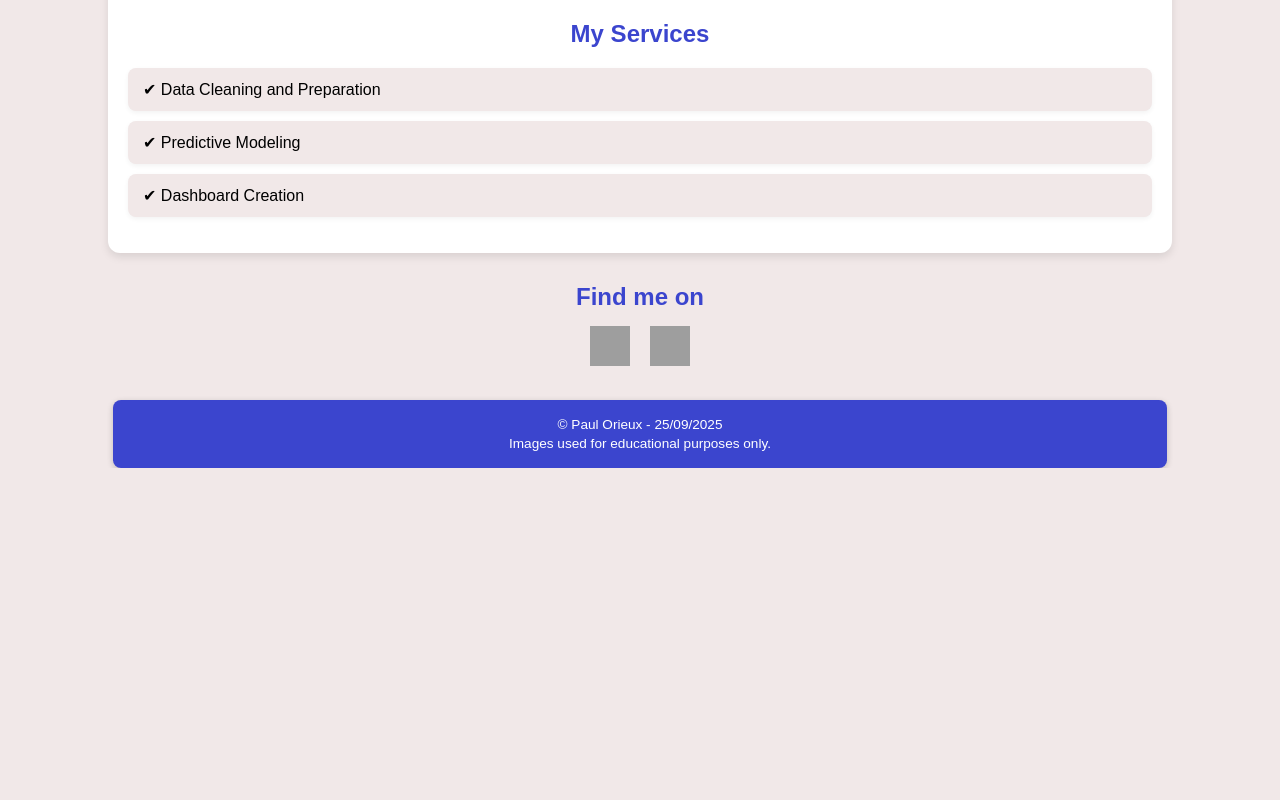
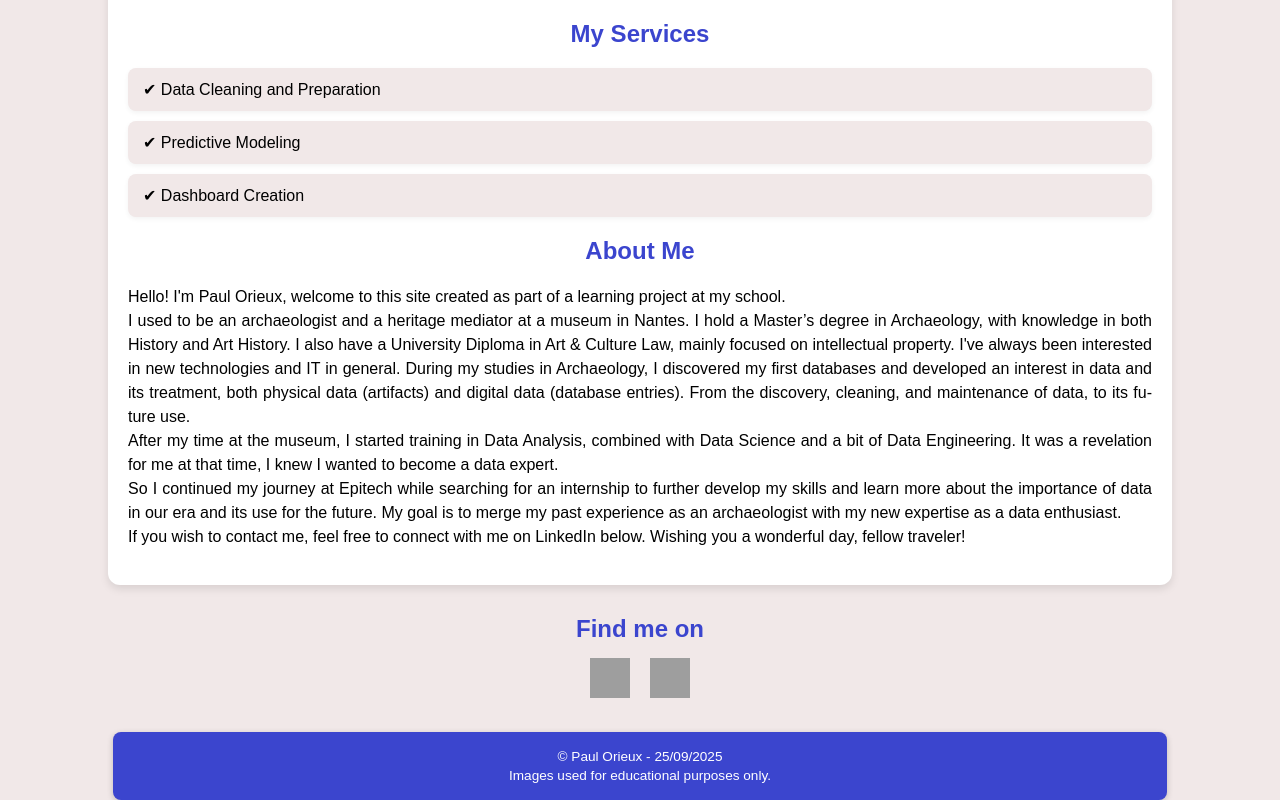
Before and after one commit to Fuuss44/Projet-site-2025, a plain HTML site: page profil.html in a window 1280 px wide. Shown: the part 810-1610 px from the top of the page. Before the commit the page ends 1278 px from the top, so only its background shows below. Drawn offline with Linux system fonts and the light colour scheme; grey boxes are pictures that could not be loaded.

Commit message:
Ajouts profil et corrections

```diff
--- a/profil.html
+++ b/profil.html
@@ -47,6 +47,34 @@
                 <li>✔ Dashboard Creation</li>
             </ul>
 
+            <section class="profile-about">
+                <h2>About Me</h2>
+                <p>
+                    Hello! I'm Paul Orieux, welcome to this site created as part of a learning project at my school.<br>
+                    I used to be an archaeologist and a heritage mediator at a museum in Nantes. I hold a Master’s
+                    degree in Archaeology, with knowledge in both History and Art History. I also have a University
+                    Diploma in Art & Culture Law, mainly focused on intellectual property. I've always been interested
+                    in new technologies and IT in general. During my studies in Archaeology, I discovered my first
+                    databases and developed an interest in data and its treatment, both physical data (artifacts) and
+                    digital data (database entries). From the discovery, cleaning, and maintenance of data, to its
+                    future use.<br>
+                    After my time at the museum, I started training in Data Analysis, combined with Data Science and a
+                    bit of Data Engineering. It was a revelation for me at that time, I knew I wanted to become a data
+                    expert.<br>
+                    So I continued my journey at Epitech while searching for an internship to further develop my skills
+                    and learn more about the importance of data in our era and its use for the future. My goal is to
+                    merge my past experience as an archaeologist with my new expertise as a data enthusiast.<br>
+                    If you wish to contact me, feel free to connect with me on LinkedIn below. Wishing you a wonderful
+                    day, fellow traveler!
+
+
+                </p>
+            </section>
+
+
+
+
+
         </section>
         <section class="profile-social">
             <h2>Find me on</h2>
```
Also changed, not shown: contact.html (+1 -1 lines).
